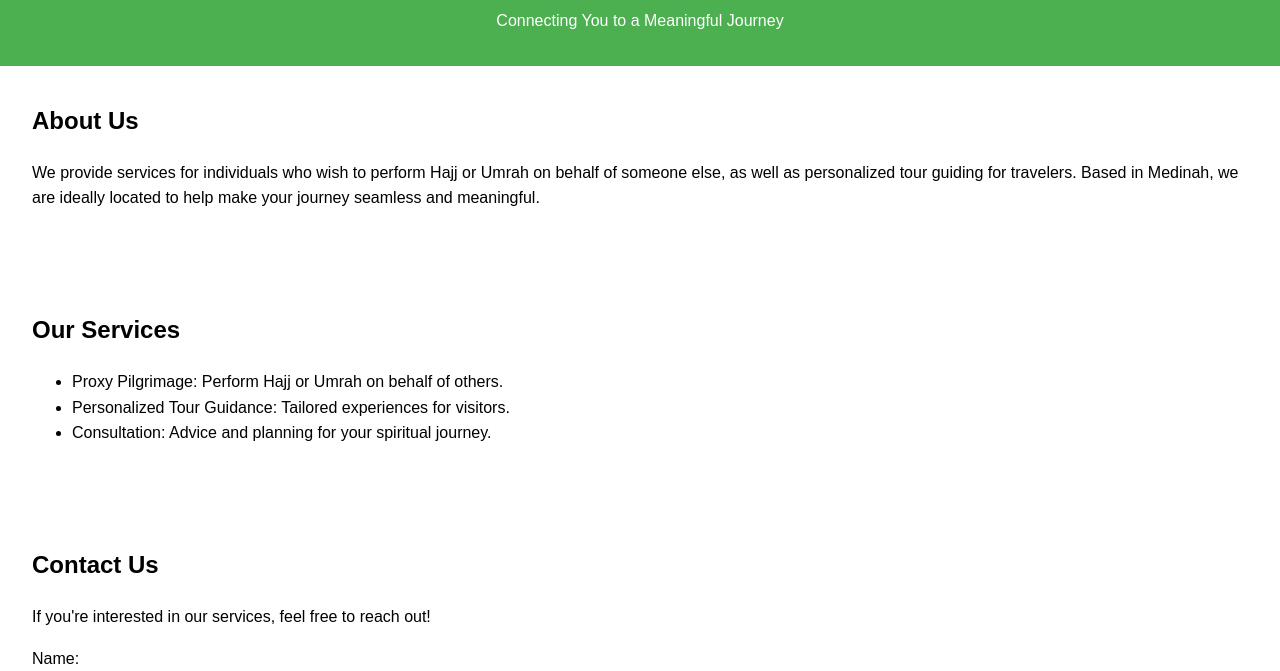
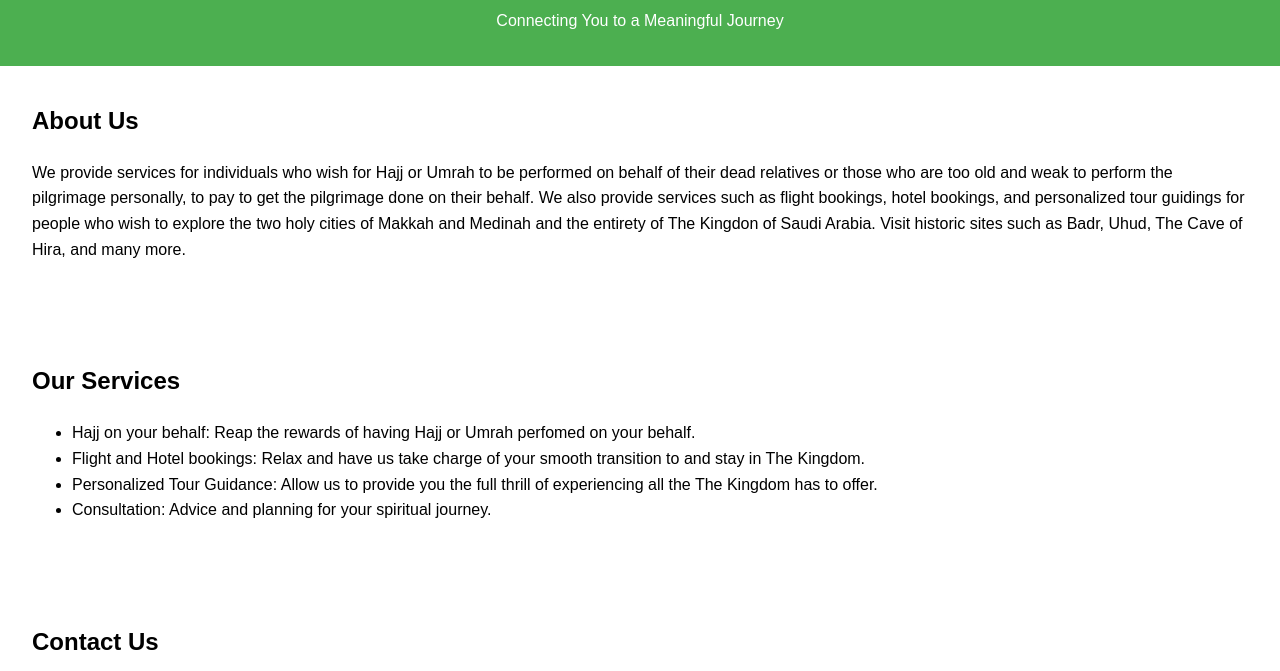
Before and after one commit to Harwiehson/booking.hajj_and_umrah.service, a plain HTML site: page Index.html in a window 1280 px wide. Shown: the part 102-773 px from the top of the page. Drawn offline with Linux system fonts and the light colour scheme.

Commit message:
Update Index.html

```diff
--- a/Index.html
+++ b/Index.html
@@ -41,17 +41,22 @@
     <section>
         <h2>About Us</h2>
         <p>
-            We provide services for individuals who wish to perform Hajj or Umrah on behalf of someone else,
-            as well as personalized tour guiding for travelers. Based in Medinah, we are ideally located to
-            help make your journey seamless and meaningful.
+            We provide services for individuals who wish for Hajj or Umrah to be performed on behalf of their
+            dead relatives or those who are too old and weak to perform the pilgrimage personally, to pay to
+            get the pilgrimage done on their behalf. We also provide services such as flight bookings, hotel
+            bookings, and personalized tour guidings for people who wish to explore the two holy cities of
+            Makkah and Medinah and the entirety of The Kingdon of Saudi Arabia. Visit historic sites such as
+            Badr, Uhud, The Cave of Hira, and many more.
+
         </p>
     </section>
 
     <section class="services">
         <h2>Our Services</h2>
         <ul>
-            <li>Proxy Pilgrimage: Perform Hajj or Umrah on behalf of others.</li>
-            <li>Personalized Tour Guidance: Tailored experiences for visitors.</li>
+            <li>Hajj on your behalf: Reap the rewards of having Hajj or Umrah perfomed on your behalf.</li>
+            <li>Flight and Hotel bookings: Relax and have us take charge of your smooth transition to and stay in The Kingdom.</li>
+            <li>Personalized Tour Guidance: Allow us to provide you the full thrill of experiencing all the The Kingdom has to offer.</li>
             <li>Consultation: Advice and planning for your spiritual journey.</li>
         </ul>
     </section>
```
